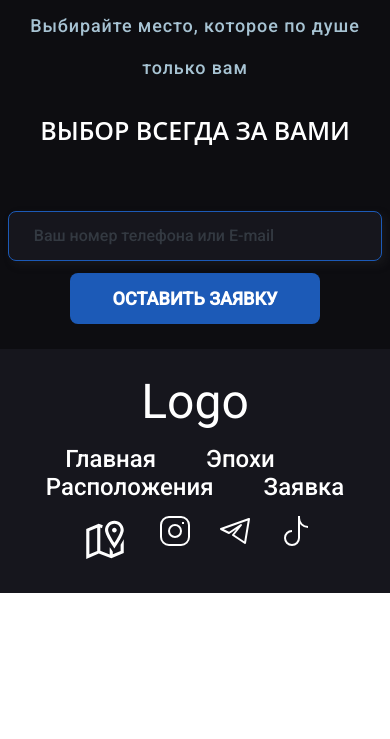
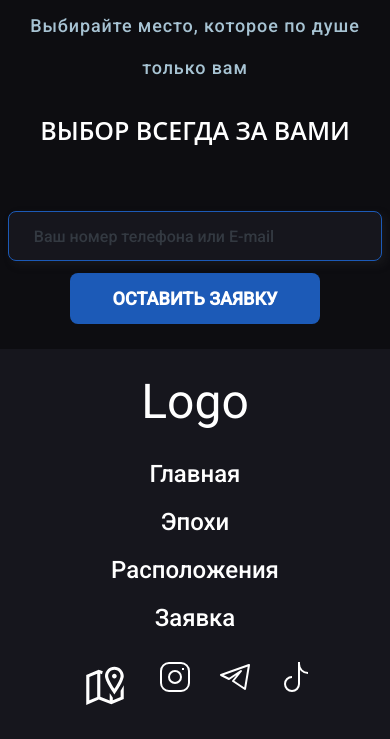
Before and after one commit to Andrew6556/travelWebsite, a plain HTML site: page index.html in a window 390 px wide. Shown: the part 8090-8829 px from the top of the page. Before the commit the page ends 8683 px from the top, so only its background shows below. Drawn offline with Linux system fonts and the light colour scheme; files whose address does not match are found by name.

Commit message:
removed redundant code

```diff
--- a/css/style.css
+++ b/css/style.css
@@ -53,6 +53,11 @@ body{
   width: 100%;
   color: inherit;
   text-transform: uppercase;
+  transition:all 2s ease;
+}
+.btn:hover{
+  background: #ffffffd8;
+  color: #000;
 }
 .sabtitle {
   font-weight: 500;
@@ -85,8 +90,6 @@ body{
 }
 .navbar-menu {
   display: flex;
-  flex-wrap: wrap;
-  justify-content: center;
   color: inherit;
 }
 .navbar-menu__item:not(:last-child){
@@ -167,6 +170,8 @@ body{
   text-align: center;
   margin-top: 185px;
 }
+
+
 /* era */
 .era{
   padding: 100px 0;
@@ -200,7 +205,6 @@ body{
 .advantage__title {
   margin-bottom: 20px;
 }
-
 .advantage__content-text {
   font-size: 24px;
   line-height: 28px;
@@ -347,6 +351,10 @@ body{
   border: 1px solid #1C5AB7;
   box-shadow: 4px 4px 8px rgba(51, 51, 51, 0.25);
 }
+.form input[type="text"]{
+    font-size:24px;
+    color: #FFFFFF;
+}
 .form__input::placeholder{
   font-weight: 500;
   font-size: 24px;
@@ -405,7 +413,10 @@ body{
     margin: 12px auto 0 auto;
   }
   .footer__navbar{
-    margin: 15px 0;
+    margin: 30px 0;
+  }
+  .footer{
+    padding: 20px 0;
   }
 }
 @media screen and (max-width: 630px){
@@ -454,6 +465,14 @@ body{
   .form__input {
     height: 80px;
   }
+  .navbar-menu__item:not(:last-child){
+    margin-right: 0;
+    margin-bottom: 20px;
+  }
+  .navbar-menu{
+    flex-direction: column;
+    align-items: center;
+  }
 }
 @media screen and (max-width: 430px){
   .header__content-sabtitle{
@@ -488,6 +507,10 @@ body{
   .form__input {
     height: 50px;
   }
+  .form input[type="text"]{
+    font-size:16px;
+    color: #FFFFFF;
+}
   .form__input::placeholder{
     font-size: 16px;
   }
```
Lines whose indentation alone changed are shown as unchanged.
